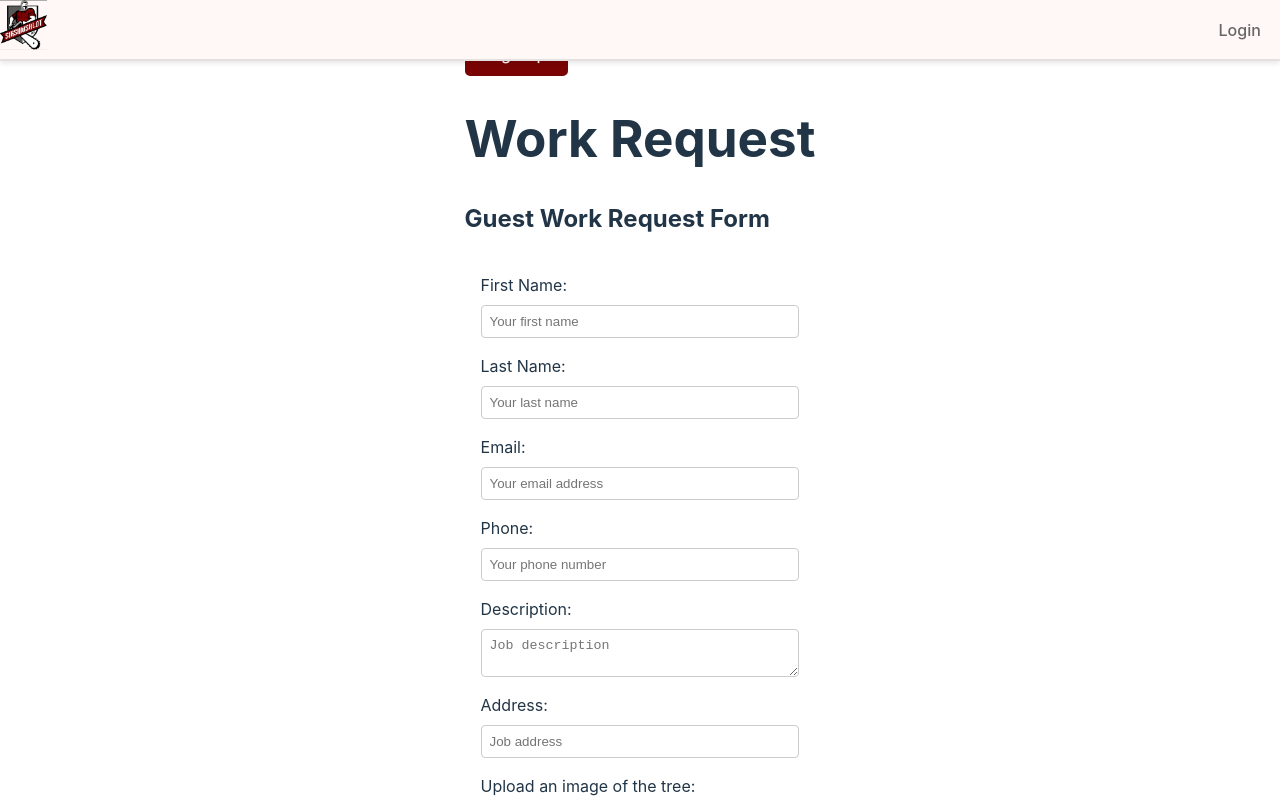
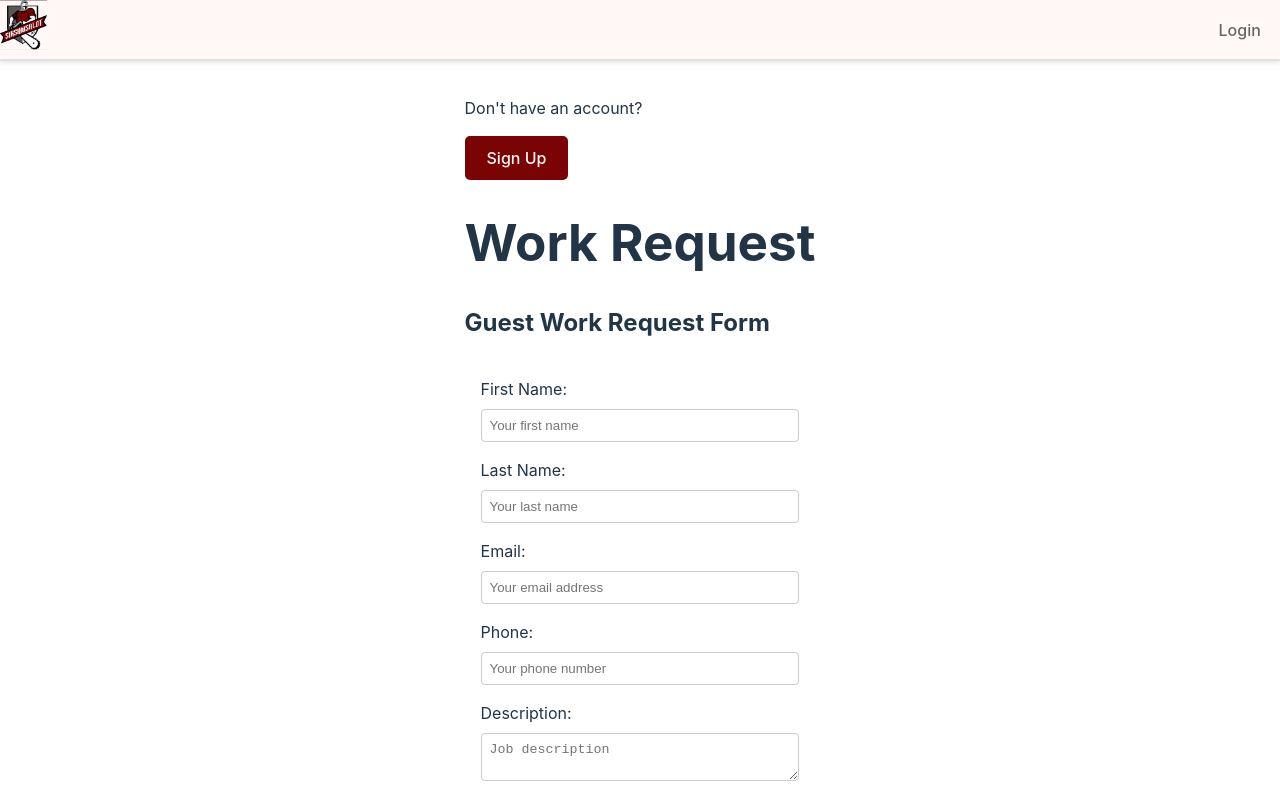
Before and after one commit to EthanForrestCarr/SirSawsALot, a React (Vite) app in the folder client/: page /work-request in a window 1280 px wide. Shown: the top 800 px of the page. Built offline with nearby package versions, Linux system fonts and the light colour scheme; no server answers.

Commit message:
added padding to work request page

```diff
--- a/client/src/pages/WorkRequest.tsx
+++ b/client/src/pages/WorkRequest.tsx
@@ -35,8 +35,9 @@ const WorkRequest: React.FC = () => {
   const showGuestForm = !token || isAdmin;
 
   return (
-    <div style={{ padding: '2rem' }}>
+    <div style={{ padding: '2rem', paddingTop: '80px' }}> {/* Modified: Added paddingTop */}
       <div style={{ marginBottom: '1rem' }}>
+        <p>Don't have an account?</p>
         <SignupButton /> {/* New: Sign up button at the top */}
       </div>
       <h1>Work Request</h1>
```
